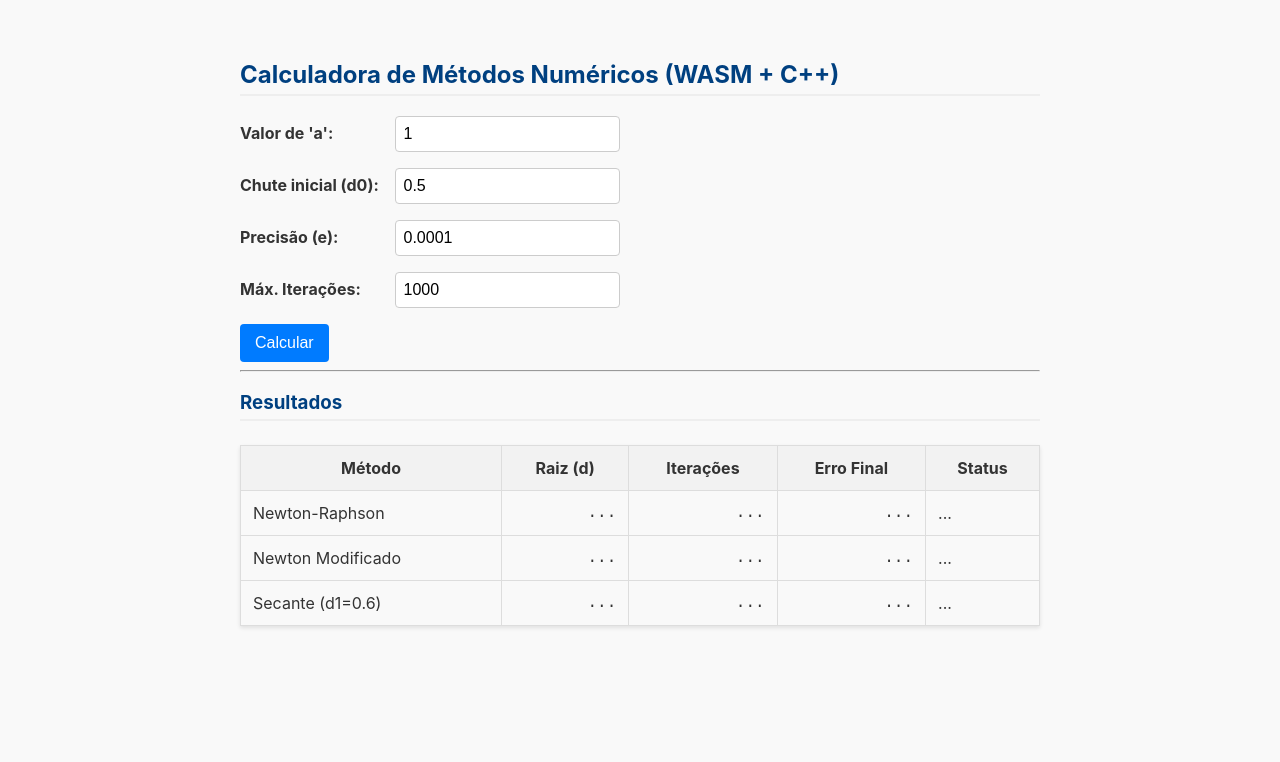
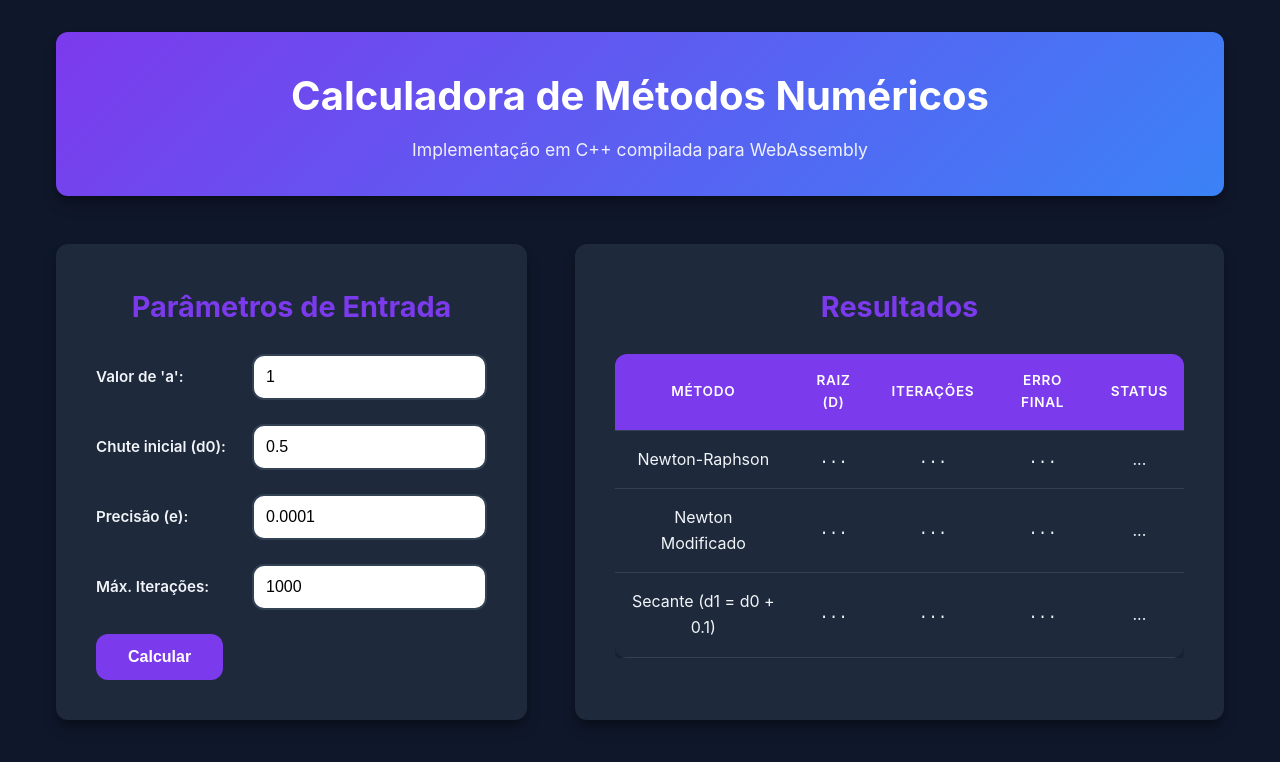
Before and after one commit to Tobnobre/Numerical-Methods-Newton-Raphson, a plain HTML site: page index.html in a window 1280 px wide. Drawn offline with Linux system fonts and the light colour scheme; a script that the page names is missing.

Commit message:
atualizaçao interface grafica

```diff
--- a/css/style.css
+++ b/css/style.css
@@ -1,83 +1,226 @@
-/* --- Configurações Gerais --- */
-body {
-    font-family: -apple-system, BlinkMacSystemFont, "Segoe UI", Roboto, sans-serif;
-    margin: 0;
-    padding: 2.5rem; /* 40px */
-    background-color: #f9f9f9;
-    color: #333;
-    max-width: 800px;
-    margin: auto; /* Centraliza o conteúdo */
+:root {
+    --primary-color: #7c3aed;
+    --primary-hover: #6d28d9;
+    --secondary-color: #64748b;
+    --background-color: #0f172a;
+    --card-background: #1e293b;
+    --text-color: #f1f5f9;
+    --border-color: #334155;
+    --shadow: 0 10px 15px -3px rgba(0, 0, 0, 0.3), 0 4px 6px -2px rgba(0, 0, 0, 0.2);
+    --border-radius: 12px;
+    --font-family: 'Inter', -apple-system, BlinkMacSystemFont, 'Segoe UI', Roboto, sans-serif;
 }
 
-h2, h3 {
-    color: #004080; /* Um azul escuro */
-    border-bottom: 2px solid #eee;
-    padding-bottom: 5px;
+/* Reset para os navegadores não desalinharem os espaçamentos */
+* {
+    box-sizing: border-box;
+    margin: 0;
+    padding: 0;
 }
 
-/* --- Seção de Entradas --- */
-div {
-    margin-bottom: 1rem; /* 16px */
+body {
+    font-family: var(--font-family);
+    background-color: var(--background-color);
+    color: var(--text-color);
+    line-height: 1.6;
+    min-height: 100vh;
 }
 
-label {
-    display: inline-block;
-    width: 150px; /* Alinha os campos de input */
-    font-weight: bold;
+/* Container */
+.container {
+    max-width: 1200px;
+    margin: 0 auto;
+    padding: 2rem 1rem;
 }
 
-input {
-    padding: 8px;
-    border: 1px solid #ccc;
-    border-radius: 4px;
-    font-size: 1rem;
+/* Header */
+header {
+    text-align: center;
+    margin-bottom: 3rem;
+    padding: 2rem 0;
+    background: linear-gradient(135deg, var(--primary-color), #3b82f6);
+    color: white;
+    border-radius: var(--border-radius);
+    box-shadow: var(--shadow);
 }
 
-button {
-    padding: 10px 15px;
-    background-color: #007bff;
+header h1 {
+    font-size: 2.5rem;
+    font-weight: 700;
+    margin-bottom: 0.5rem;
+}
+
+header p {
+    font-size: 1.1rem;
+    opacity: 0.9;
+}
+
+/* Main Content */
+main {
+    display: grid;
+    grid-template-columns: 1fr;
+    gap: 2rem;
+}
+
+/* Input Section */
+.input-section {
+    background: var(--card-background);
+    padding: 2rem;
+    border-radius: var(--border-radius);
+    box-shadow: var(--shadow);
+}
+
+.input-section h2 {
+    color: var(--primary-color);
+    margin-bottom: 1.5rem;
+    font-size: 1.8rem;
+    text-align: center;
+}
+
+.input-form {
+    display: flex;
+    flex-direction: column;
+    gap: 1.5rem;
+}
+
+.input-group {
+    display: flex;
+    align-items: center;
+    gap: 1rem;
+}
+
+.input-group label {
+    font-weight: 600;
+    color: var(--text-color);
+    font-size: 0.95rem;
+    min-width: 140px;
+    flex-shrink: 0;
+}
+
+.input-group input {
+    padding: 0.75rem;
+    border: 2px solid var(--border-color);
+    border-radius: var(--border-radius);
+    font-size: 1rem;
+    transition: border-color 0.2s, box-shadow 0.2s;
+}
+
+.input-group input:focus {
+    outline: none;
+    border-color: var(--primary-color);
+    box-shadow: 0 0 0 3px rgba(37, 99, 235, 0.1);
+}
+
+.btn-primary {
+    background: var(--primary-color);
     color: white;
     border: none;
-    border-radius: 4px;
+    padding: 0.875rem 2rem;
+    border-radius: var(--border-radius);
     font-size: 1rem;
+    font-weight: 600;
     cursor: pointer;
-    transition: background-color 0.2s;
+    transition: background-color 0.2s, transform 0.1s;
+    justify-self: center;
+    width: fit-content;
 }
 
-button:hover {
-    background-color: #0056b3;
+.btn-primary:hover {
+    background: var(--primary-hover);
+    transform: translateY(-1px);
 }
 
-/* --- Tabela de Resultados --- */
+.btn-primary:active {
+    transform: translateY(0);
+}
+
+/* Results Section */
+.results-section {
+    background: var(--card-background);
+    padding: 2rem;
+    border-radius: var(--border-radius);
+    box-shadow: var(--shadow);
+}
+
+.results-section h2 {
+    color: var(--primary-color);
+    margin-bottom: 1.5rem;
+    font-size: 1.8rem;
+    text-align: center;
+}
+
+.table-container {
+    overflow-x: auto;
+}
+
 table {
-    width: 100%; /* Faz a tabela ocupar toda a largura */
-    border-collapse: collapse; /* Tira espaço entre células */
-    margin-top: 1.5rem;
-    box-shadow: 0 2px 4px rgba(0,0,0,0.1); /* Sombra suave */
+    width: 100%;
+    border-collapse: collapse;
+    background: var(--card-background);
+    border-radius: var(--border-radius);
+    overflow: hidden;
+    box-shadow: var(--shadow);
 }
 
 th, td {
-    border: 1px solid #ddd;
-    padding: 12px;
-    text-align: left;
+    padding: 1rem;
+    text-align: center;
+    border-bottom: 1px solid var(--border-color);
 }
 
 th {
-    background-color: #f2f2f2;
-    font-weight: bold;
+    background: var(--primary-color);
+    color: white;
+    font-weight: 600;
+    text-transform: uppercase;
+    font-size: 0.85rem;
+    letter-spacing: 0.05em;
     text-align: center;
 }
 
-/* Alinha números à direita para clareza */
-td:nth-child(2),
-td:nth-child(3),
-td:nth-child(4) {
-    text-align: right;
-    font-family: "Courier New", Courier, monospace;
+tbody tr:hover {
+    background: #334155;
 }
 
-/* --- Status e Erros --- */
+td:nth-child(2), td:nth-child(3), td:nth-child(4) {
+    font-family: 'Courier New', monospace;
+    text-align: center;
+}
+
+/* Status Styles */
 .erro {
-    color: #D8000C; /* Vermelho */
-    font-weight: bold;
+    color: #dc2626;
+    font-weight: 600;
 }
+
+/* Footer */
+footer {
+    text-align: center;
+    margin-top: 3rem;
+    padding: 1.5rem 0;
+    color: var(--secondary-color);
+    font-size: 0.9rem;
+}
+
+/* Responsive Design */
+@media (min-width: 768px) {
+    .input-form {
+        flex-direction: row;
+        flex-wrap: wrap;
+    }
+
+    .input-group {
+        flex: 1 1 45%;
+    }
+}
+
+@media (min-width: 1024px) {
+    main {
+        grid-template-columns: 1fr 2fr;
+        gap: 3rem;
+    }
+
+    .input-section, .results-section {
+        padding: 2.5rem;
+    }
+}
--- a/index.html
+++ b/index.html
@@ -2,35 +2,44 @@
 <html lang="pt-br">
 <head>
     <meta charset="UTF-8">
+    <meta name="viewport" content="width=device-width, initial-scale=1.0">
     <title>Trabalho 1 - Métodos Numéricos</title>
-
     <link rel="stylesheet" href="css/style.css">
 </head>
 <body>
-    <h2>Calculadora de Métodos Numéricos (WASM + C++)</h2>
+    <div class="container">
+        <header>
+            <h1>Calculadora de Métodos Numéricos</h1>
+            <p>Implementação em C++ compilada para WebAssembly</p>
+        </header>
 
-    <div>
-        <label>Valor de 'a':</label>
-        <input type="number" id="input_a" value="1">
+        <main>
+            <section class="input-section">
+                <h2>Parâmetros de Entrada</h2>
+                <form class="input-form">
+                    <div class="input-group">
+                        <label for="input_a">Valor de 'a':</label>
+                        <input type="number" id="input_a" value="1" step="any">
                     </div>
-    <div>
-        <label>Chute inicial (d0):</label>
-        <input type="number" id="input_d0" value="0.5">
+                    <div class="input-group">
+                        <label for="input_d0">Chute inicial (d0):</label>
+                        <input type="number" id="input_d0" value="0.5" step="any">
                     </div>
-    <div>
-        <label>Precisão (e):</label>
-        <input type="number" id="input_e" value="0.0001">
+                    <div class="input-group">
+                        <label for="input_e">Precisão (e):</label>
+                        <input type="number" id="input_e" value="0.0001" step="any">
                     </div>
-    <div>
-        <label>Máx. Iterações:</label>
+                    <div class="input-group">
+                        <label for="input_maxiter">Máx. Iterações:</label>
                         <input type="number" id="input_maxiter" value="1000">
                     </div>
+                    <button type="button" id="btn_calcular" class="btn-primary">Calcular</button>
+                </form>
+            </section>
 
-    <button id="btn_calcular">Calcular</button>
-
-    <hr>
-
-    <h3>Resultados</h3>
+            <section class="results-section">
+                <h2>Resultados</h2>
+                <div class="table-container">
                     <table id="tabela_resultados">
                         <thead>
                             <tr>
@@ -57,7 +66,7 @@
                                 <td id="nm_status">...</td>
                             </tr>
                             <tr>
-                <td>Secante (d1=0.6)</td>
+                                <td>Secante (d1 = d0 + 0.1)</td>
                                 <td id="sec_raiz">...</td>
                                 <td id="sec_iter">...</td>
                                 <td id="sec_erro">...</td>
@@ -65,6 +74,10 @@
                             </tr>
                         </tbody>
                     </table>
+                </div>
+            </section>
+        </main>
+    </div>
 
     <script src="trabalho1.js"></script>
     <script src="script.js"></script>
```
Also changed, not shown: 1 other file. Lines whose indentation alone changed are shown as unchanged.
